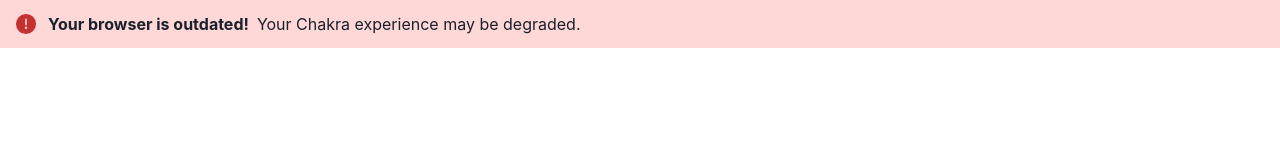
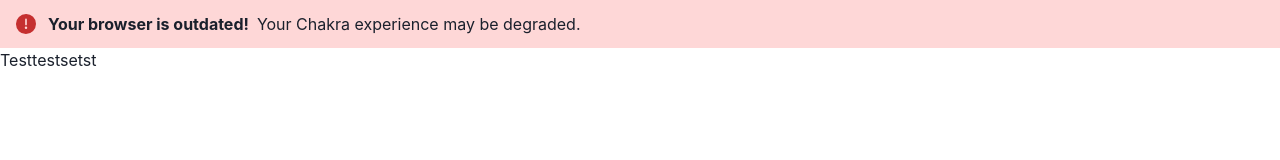
Before and after one commit to mash-up-kr/random-picker, a Next.js app: page / in a window 1280 px wide. Shown: the top 160 px of the page. Built offline with nearby package versions, Linux system fonts and the light colour scheme.

Commit message:
Env: 절대경로를 설정한다

```diff
--- a/pages/index.tsx
+++ b/pages/index.tsx
@@ -1,16 +1,17 @@
 import type { NextPage } from 'next';
-import Head from 'next/head';
-import Image from 'next/image';
-import styles from '../styles/Home.module.css';
 import { Alert, AlertIcon, AlertTitle, AlertDescription } from '@chakra-ui/react';
+import Test from '@/components/common/Test';
 
 const Home: NextPage = () => {
   return (
-    <Alert status="error">
-      <AlertIcon />
-      <AlertTitle>Your browser is outdated!</AlertTitle>
-      <AlertDescription>Your Chakra experience may be degraded.</AlertDescription>
-    </Alert>
+    <>
+      <Alert status="error">
+        <AlertIcon />
+        <AlertTitle>Your browser is outdated!</AlertTitle>
+        <AlertDescription>Your Chakra experience may be degraded.</AlertDescription>
+      </Alert>
+      <Test></Test>
+    </>
   );
 };
 
--- /dev/null
+++ b/src/components/common/Test.tsx
@@ -0,0 +1,9 @@
+import React from 'react';
+
+type Props = {};
+
+function Test({}: Props) {
+  return <div>Testtestsetst</div>;
+}
+
+export default Test;
--- a/tsconfig.json
+++ b/tsconfig.json
@@ -13,7 +13,10 @@
     "resolveJsonModule": true,
     "isolatedModules": true,
     "jsx": "preserve",
-    "incremental": true
+    "jsxImportSource": "@emotion/react",
+    "incremental": true,
+    "baseUrl": ".",
+    "paths": { "@/*": ["src/*"] }
   },
   "include": ["next-env.d.ts", "**/*.ts", "**/*.tsx"],
   "exclude": ["node_modules"]
```
